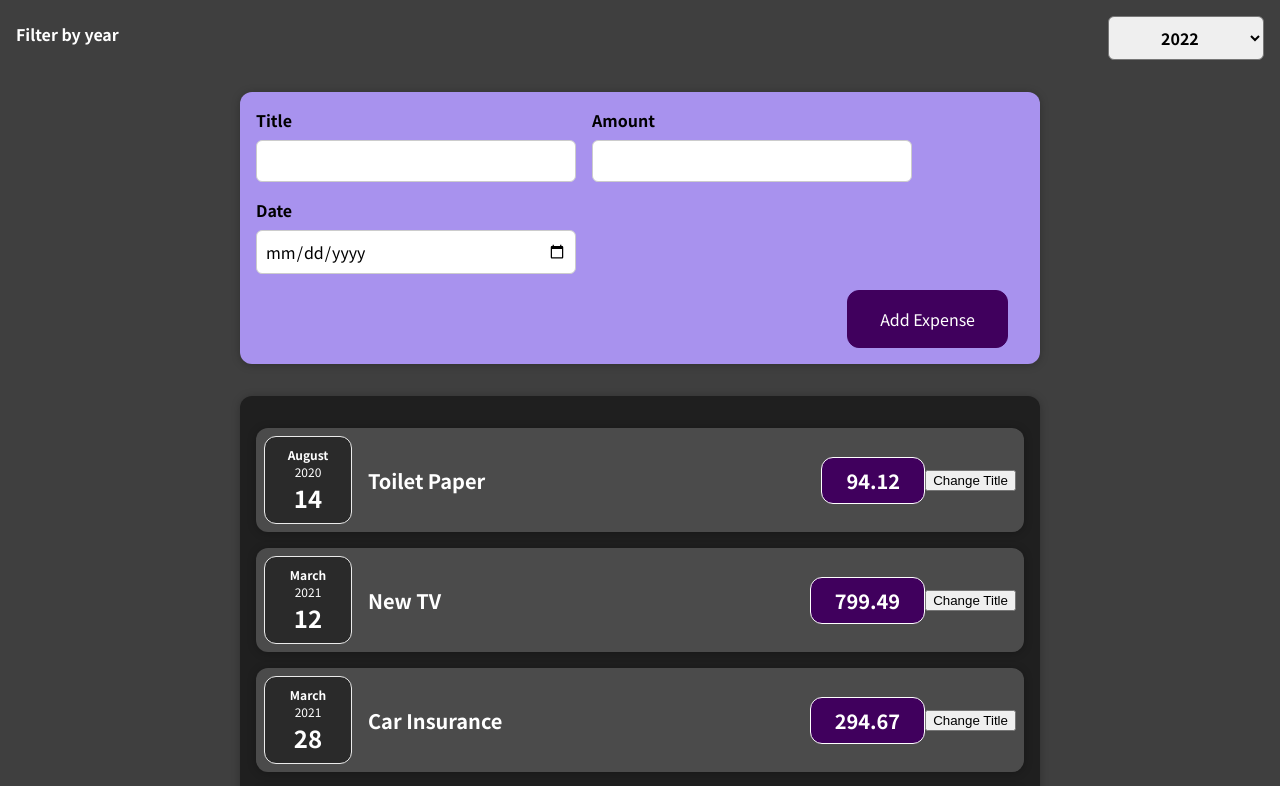
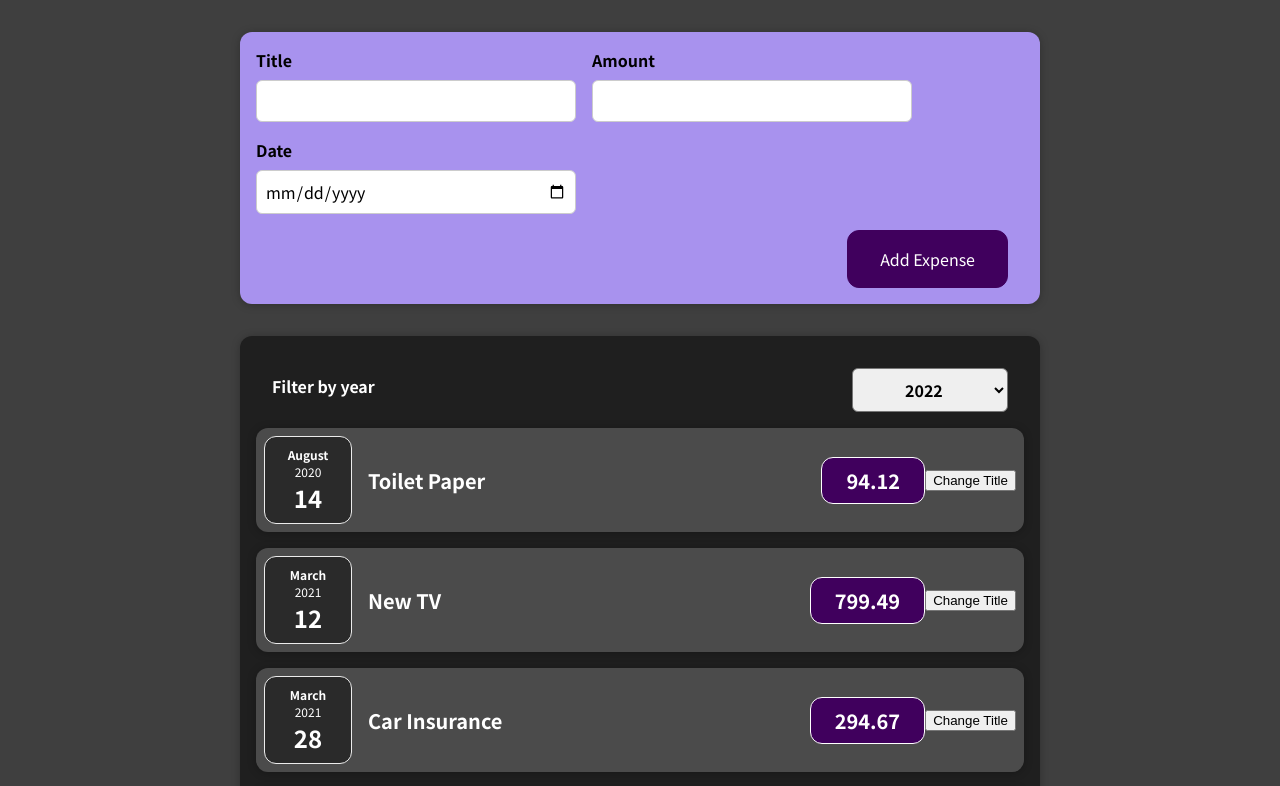
Before and after one commit to awar7118/01-starting-setup, a React (Create React App) app: page / in a window 1280 px wide. Shown: the top 786 px of the page. Built offline with nearby package versions, Linux system fonts and the light colour scheme.

Commit message:
continued expensefilter work

```diff
--- a/src/App.js
+++ b/src/App.js
@@ -31,9 +31,6 @@ function App() {
   return (
     <div>
       <div>
-        <ExpensesFilter></ExpensesFilter>
-      </div>
-      <div>
         <NewExpense onAddExpense={addExpenseHandler} />
       </div>
       <div>
--- a/src/components/Expenses/Expenses.js
+++ b/src/components/Expenses/Expenses.js
@@ -1,9 +1,15 @@
 import ExpenseItem from "./ExpenseItem";
 import Card from "../UI/Card";
 import "./Expenses.css";
+import "./ExpensesFilter";
+import ExpensesFilter from "./ExpensesFilter";
 function Expenses(props) {
   return (
+    <div>
       <Card className="expenses">
+        <div>
+          <ExpensesFilter />
+        </div>
         <ExpenseItem
           title={props.items[0].title}
           amount={props.items[0].amount}
@@ -25,6 +31,7 @@ function Expenses(props) {
           date={props.items[3].date}
         ></ExpenseItem>
       </Card>
+    </div>
   );
 }
 export default Expenses;
--- a/src/components/Expenses/ExpensesFilter.js
+++ b/src/components/Expenses/ExpensesFilter.js
@@ -3,15 +3,27 @@ import React from "react";
 import "./ExpensesFilter.css";
 
 const ExpensesFilter = () => {
+  // const [selectedDate, setselectedDate] = useState(" ");
+  const dateSelector = (event) => {
+    console.log("hello");
+  };
   return (
     <div className="expenses-filter">
       <div className="expenses-filter__control">
         <label>Filter by year</label>
         <select>
-          <option value="2022">2022</option>
-          <option value="2021">2021</option>
-          <option value="2020">2020</option>
-          <option value="2019">2019</option>
+          <option value="2022" onClick={dateSelector}>
+            2022
+          </option>
+          <option value="2021" onClick={dateSelector}>
+            2021
+          </option>
+          <option value="2020" onClick={dateSelector}>
+            2020
+          </option>
+          <option value="2019" onClick={dateSelector}>
+            2019
+          </option>
         </select>
       </div>
     </div>
```
Lines whose indentation alone changed are shown as unchanged.
